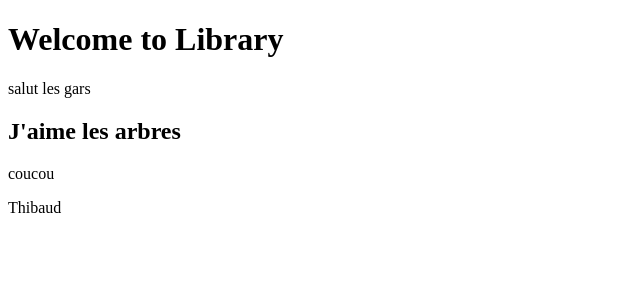
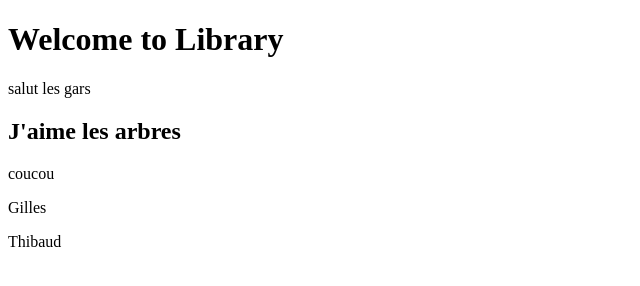
Before and after one commit to pottyteo/exemple1, a plain HTML site: page index.html in a window 1280 px wide. Shown: the whole page, without its empty margins (0-640 px from the left). Drawn offline with Linux system fonts and the light colour scheme.

Commit message:
add paragraph Gilles

```diff
--- a/index.html
+++ b/index.html
@@ -10,7 +10,7 @@
     <p>salut les gars</p>
     <h2>J'aime les arbres</h2>
     <p>coucou</p>
-
+    <p>Gilles</p>
     <p>Thibaud</p>
 </body>
 </html>
```
